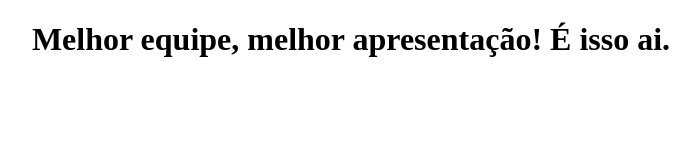
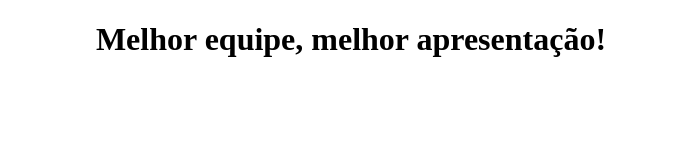
Before and after one commit to Devzando/exemplo-trabalho-docker, a website: page src/index.html in a window 1280 px wide. Shown: the whole page, without its empty margins (289-989 px from the left). Drawn offline with Linux system fonts and the light colour scheme.

Commit message:
alterando html

```diff
--- a/src/index.html
+++ b/src/index.html
@@ -8,7 +8,7 @@
 </head>
 <body>
     <h1 style="text-align: center;">
-        Melhor equipe, melhor apresentação! É isso ai.
+        Melhor equipe, melhor apresentação!
     </h1>
 </body>
 </html>
```
